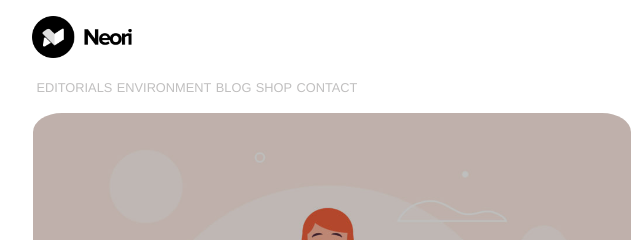
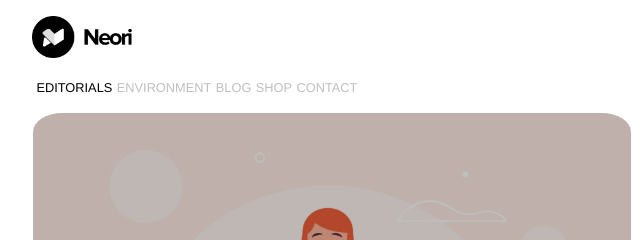
Before and after one commit to Alex-Uva89/htmlcss-wp, a plain HTML site: page index.html in a window 1280 px wide. In both pictures the pointer is over the link "EDITORIALS". Shown: the top 240 px of the page, 324-964 px from the left. Drawn offline with Linux system fonts and the light colour scheme.

Commit message:
Insert Hover

```diff
--- a/css/style.css
+++ b/css/style.css
@@ -160,6 +160,10 @@ a{
     color: rgb(192, 191, 191);
 }
 
+a:hover{
+    color: rgb(0, 0, 0);
+}
+
 main {
     width: 600px;
     height: auto;
```
